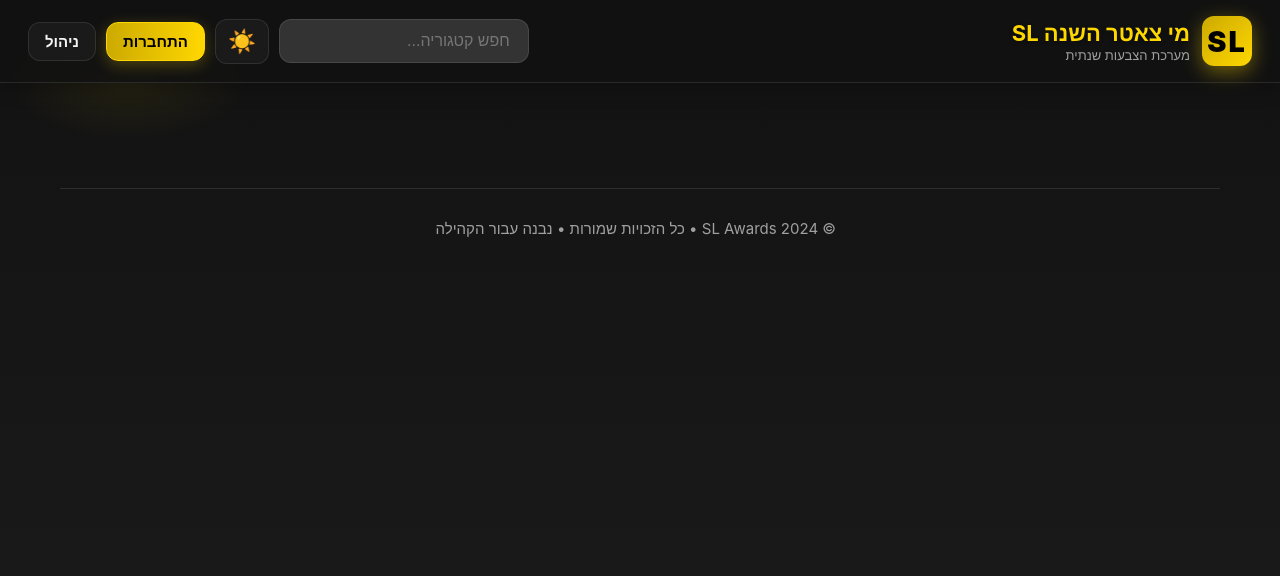
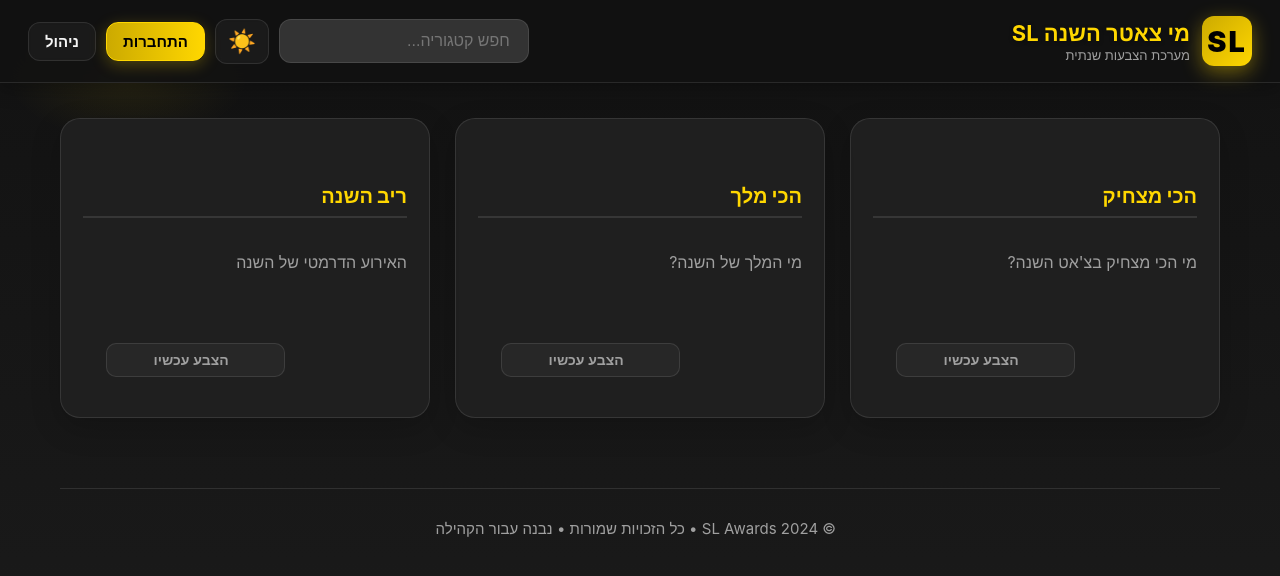
Before and after one commit to USERNAME1113/slvote.github.io, a plain HTML site: page index.html in a window 1280 px wide. Drawn offline with Linux system fonts and the light colour scheme.

Commit message:
Update index.html

```diff
--- a/index.html
+++ b/index.html
@@ -284,38 +284,44 @@
 /* DATA CONFIGURATION - FINAL AND CORRECTED */
 const DATA = [
   {
-    id: "cat_funny", title: "הכי מצחיק", desc: "מי הכי מצחיק בצ'אט השנה?",
+    id: "cat_funny",
+    title: "הכי מצחיק",
+    desc: "מי הכי מצחיק בצ'אט השנה?",
     candidates: [
       { id:"c1", name:"עידודוד", desc:"עידו המלך מכולם", image:"" },
       { id:"c2", name:"מיכאל", desc:"אחלה גבר", image:"https://yt3.ggpht.com/WkJkhMfCiTKGt0uQo35aqV-uRa2hryLgN2HFbVQVAPMTJNauB9fRzKGLnxtCR26Catfcil-3TA=s600-c-k-c0x00ffffff-no-rj-rp-mo" },
       { id:"c4", name:"ArielHatuka", desc:"גבר גבר וחתיך מעבר", image:"https://yt3.googleusercontent.com/Li6h3QYFl3j_11YXiVnWwNR6IN2zeeRiBQfpvvssUsrQkB9CdaUSlOvn-HpJN6toQObBQOuofw=s160-c-k-c0x00ffffff-no-rj" },
       { id:"c5", name:"אוראלרצאבי", desc:"לא ממליץ לריב איתו", image:"" },
-      { id:"c3", name:"נתנאל", desc:"חמוד קטן", image:"https://upload.wikimedia.org/wikipedia/commons/7/7e/Roblox_Logo_2022.jpg" }
-      { id:"c3", name:"NoamB221", desc:" אני חייל של שלומי", image:"https://media.discordapp.net/attachments/1424061753695670353/1444698882528514192/image.png?ex=692da82e&is=692c56ae&hm=30a788f415fbefda0424679c15273ef6ab0d570635396f095884069864873057&=&format=webp&quality=lossless }
+      { id:"c3", name:"נתנאל", desc:"חמוד קטן", image:"https://upload.wikimedia.org/wikipedia/commons/7/7e/Roblox_Logo_2022.jpg" },
+      { id:"c6", name:"NoamB221", desc:"אני חייל של שלומי", image:"https://media.discordapp.net/attachments/1424061753695670353/1444698882528514192/image.png?ex=692da82e&is=692c56ae&hm=30a788f415fbefda0424679c15273ef6ab0d570635396f095884069864873057&=&format=webp&quality=lossless" }
     ]
   },
+
   {
-    id: "cat_king", title: "הכי מלך", desc: "מי המלך של השנה?",
+    id: "cat_king",
+    title: "הכי מלך",
+    desc: "מי המלך של השנה?",
     candidates: [
       { id:"c4", name:"ArielHatuka", desc:"גבר גבר וחתיך מעבר", image:"https://yt3.googleusercontent.com/Li6h3QYFl3j_11YXiVnWwNR6IN2zeeRiBQfpvvssUsrQkB9CdaUSlOvn-HpJN6toQObBQOuofw=s160-c-k-c0x00ffffff-no-rj" },
-      { id:"c5", name:"אוראלרצאבי", desc:"אומרים שלא כדי לריב איתו", image:"" },
+      { id:"c5", name:"אוראלרצאבי", desc:"אומרים שלא כדאי לריב איתו", image:"" },
       { id:"c1", name:"עידודוד", desc:"עידו המלך מכולם", image:"" },
       { id:"c2", name:"מיכאל", desc:"הכי מלך בצ'אט השנה", image:"https://yt3.ggpht.com/WkJkhMfCiTKGt0uQo35aqV-uRa2hryLgN2HFbVQVAPMTJNauB9fRzKGLnxtCR26Catfcil-3TA=s600-c-k-c0x00ffffff-no-rj-rp-mo" },
-      { id:"c7", name:"eden football", desc:"ספק מלך", image:"" }
-      { id:"c3", name:"NoamB221", desc:" אני חייל של שלומי", image:"https://media.discordapp.net/attachments/1424061753695670353/1444698882528514192/image.png?ex=692da82e&is=692c56ae&hm=30a788f415fbefda0424679c15273ef6ab0d570635396f095884069864873057&=&format=webp&quality=lossless }
-    ]
+      { id:"c7", name:"eden football", desc:"ספק מלך", image:"" },
+      { id:"c6", name:"NoamB221", desc:"אני חייל של שלומי", image:"https://media.discordapp.net/attachments/1424061753695670353/1444698882528514192/image.png?ex=692da82e&is=692c56ae&hm=30a788f415fbefda0424679c15273ef6ab0d570635396f095884069864873057&=&format=webp&quality=lossless" }
     ]
   },
+
   {
-    id: "cat_fight", title: "ריב השנה", desc: "האירוע הדרמטי של השנה",
+    id: "cat_fight",
+    title: "ריב השנה",
+    desc: "האירוע הדרמטי של השנה",
     candidates: [
-      { id:"f1", name:"אוראלרצאבי vs הצ'אט", desc:"תמיד רב אבל תמיד נשאר המלך מכולם ", image:"" },
+      { id:"f1", name:"אוראלרצאבי vs הצ'אט", desc:"תמיד רב אבל תמיד נשאר המלך מכולם", image:"" },
       { id:"f2", name:"מיכאל ועידו vs נתנאל", desc:"ריב בדיסקורד אומרים שעד היום לא נגמר", image:"https://yt3.ggpht.com/WkJkhMfCiTKGt0uQo35aqV-uRa2hryLgN2HFbVQVAPMTJNauB9fRzKGLnxtCR26Catfcil-3TA=s600-c-k-c0x00ffffff-no-rj-rp-mo" },
-      { id:"f3", name:"SL מתעצבן", desc:"בעיקרון לא כדי כי אחרי זה תקבל באן...", image:"https://yt3.googleusercontent.com/LOfXo_Zd02pBNHcBO-7fGP4GAs0aeqF6HADBRY_zA8f7FxX_h7gpcQy-mxcHktx1X0h-cMOpHIg=s72-c-k-c0x00ffffff-no-rj" }
+      { id:"f3", name:"SL מתעצבן", desc:"בעיקרון לא כדאי כי אחרי זה תקבל באן...", image:"https://yt3.googleusercontent.com/LOfXo_Zd02pBNHcBO-7fGP4GAs0aeqF6HADBRY_zA8f7FxX_h7gpcQy-mxcHktx1X0h-cMOpHIg=s72-c-k-c0x00ffffff-no-rj" }
     ]
   }
 ];
-
 // --- CONSTANTS ---
 const ADMIN_PASSCODE = "ADMINSL";
 const ADMIN_USERNAME = "admin";
```
Lines whose indentation alone changed are shown as unchanged.
